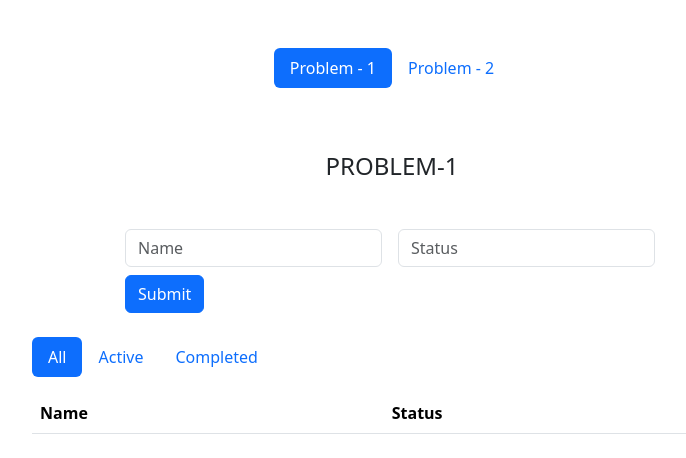
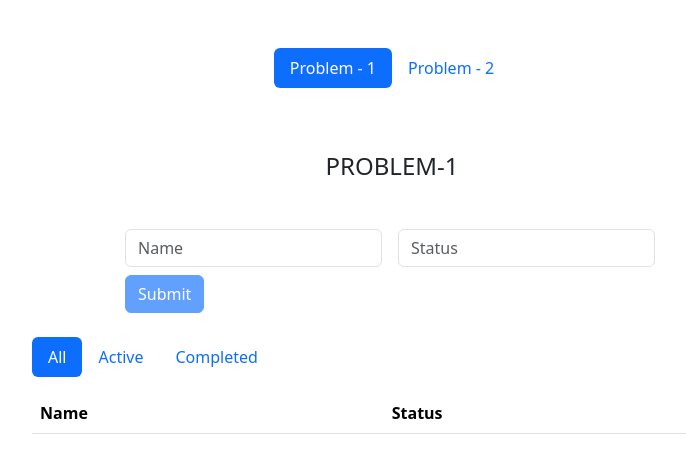
Before and after one commit to mohammad-shariar-parvez/react-task, a React (Vite) app: page /problem-1 in a window 1280 px wide. Shown: the top 458 px of the page, without its empty margins (248-934 px from the left). Built offline with nearby package versions, Linux system fonts and the light colour scheme.

Commit message:
finished (problem-1): problem-1 completed

```diff
--- a/src/components/Problem-1.jsx
+++ b/src/components/Problem-1.jsx
@@ -13,10 +13,12 @@ const Problem1 = () => {
   };
   const handleFormSubmit = (e) => {
     e.preventDefault();
-    setTasks([...tasks, { name: formData.name, status: formData.status }]);
-    setFormData({ name: '', status: '' });
+    if (formData.name && formData.status) {
+      setTasks([...tasks, { name: formData.name, status: formData.status }]);
+      setFormData({ name: '', status: '' });
+    }
   };
-
+  const isSubmitDisabled = !formData.name || !formData.status;
   const getFilteredAndSortedTasks = () => {
     // Filter tasks based on the selected filter
     let filteredTasks;
@@ -73,7 +75,11 @@ const Problem1 = () => {
               />
             </div>
             <div className='col-auto'>
-              <button type='submit' className='btn btn-primary'>
+              <button
+                disabled={isSubmitDisabled}
+                type='submit'
+                className='btn btn-primary'
+              >
                 Submit
               </button>
             </div>
```
